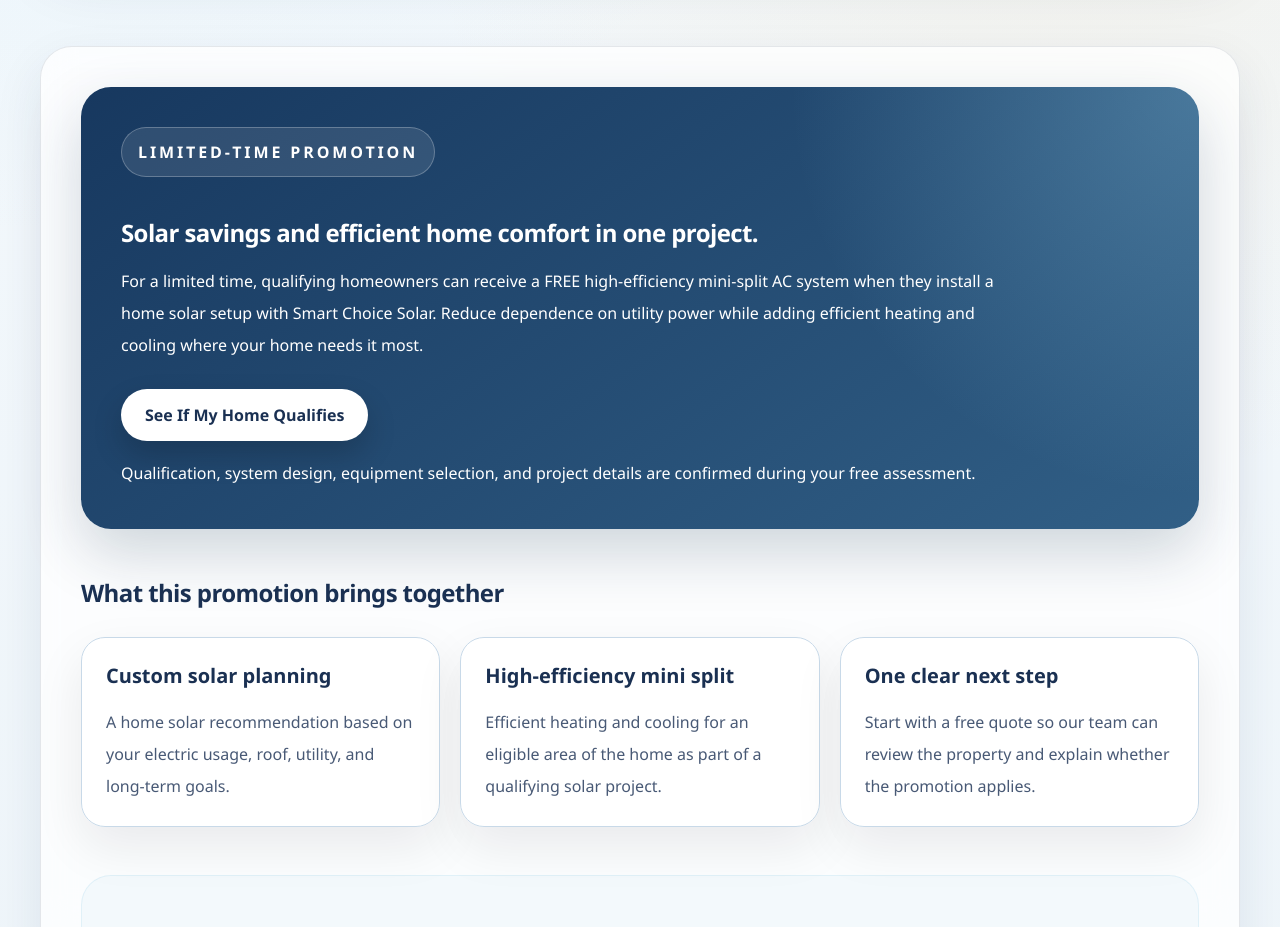
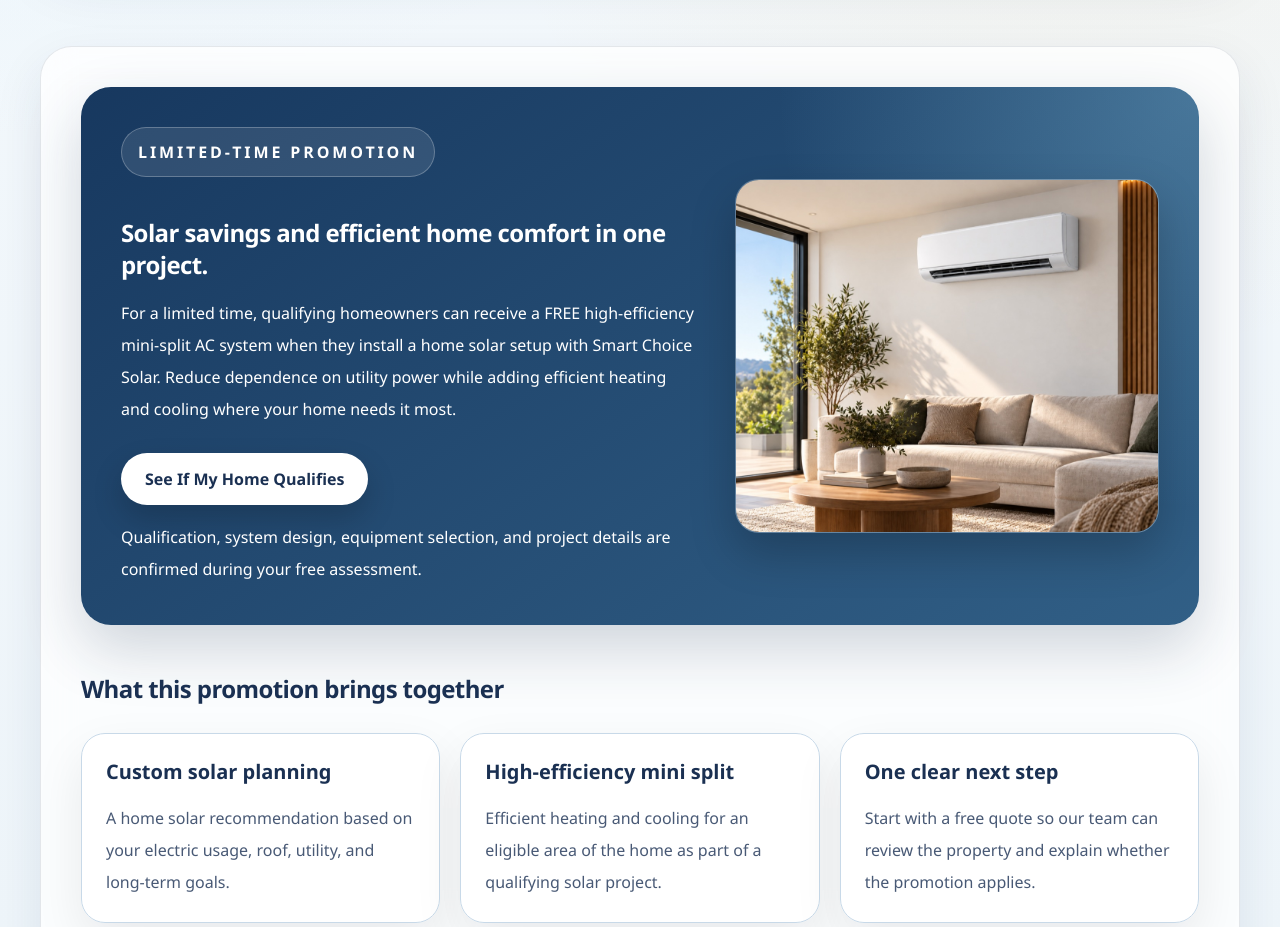
Before and after one commit to uriel-cmd/Smart-choice-solar-sitev2, a Next.js app: page /offers in a window 1280 px wide. Shown: the part 840-1767 px from the top of the page. Built offline with nearby package versions, Linux system fonts and the light colour scheme.

Commit message:
Add mini-split image to promotion

```diff
--- a/components/pages/offers-page-client.tsx
+++ b/components/pages/offers-page-client.tsx
@@ -1,4 +1,6 @@
 "use client";
+
+import Image from "next/image";
 
 import { ContentPage } from "@/components/content-page";
 import { useLanguage } from "@/components/language-provider";
@@ -64,11 +66,25 @@ export function OffersPageClient() {
   return (
     <ContentPage eyebrow={t.eyebrow} title={t.title} description={t.description}>
       <section className="overflow-hidden rounded-[30px] bg-[radial-gradient(circle_at_top_right,rgba(143,203,231,0.32),transparent_34%),linear-gradient(145deg,#17385f_0%,#315f86_100%)] p-6 text-white shadow-[0_24px_60px_rgba(26,48,82,0.2)] [&_h2]:!text-white [&_p]:!text-white sm:p-10">
-        <p className="!mt-0 inline-flex rounded-full border border-white/25 bg-white/10 px-4 py-2 text-xs font-semibold uppercase tracking-[0.18em] text-white/90">{t.badge}</p>
-        <h2 className="mt-6 max-w-4xl text-3xl font-semibold tracking-tight text-white sm:text-5xl">{t.offerTitle}</h2>
-        <p className="max-w-4xl text-base leading-8 text-white/85 sm:text-lg">{t.offerBody}</p>
-        <button type="button" onClick={() => openEstimatorEvent()} className="mt-7 rounded-full bg-white px-6 py-3.5 font-semibold text-slate shadow-[0_14px_30px_rgba(0,0,0,0.18)] transition hover:bg-cloud">{t.cta}</button>
-        <p className="mt-6 max-w-4xl text-sm leading-6 text-white/70">{t.callout}</p>
+        <div className="grid items-center gap-8 lg:grid-cols-[1.15fr_0.85fr] lg:gap-10">
+          <div>
+            <p className="!mt-0 inline-flex rounded-full border border-white/25 bg-white/10 px-4 py-2 text-xs font-semibold uppercase tracking-[0.18em] text-white/90">{t.badge}</p>
+            <h2 className="mt-6 text-3xl font-semibold tracking-tight text-white sm:text-5xl">{t.offerTitle}</h2>
+            <p className="text-base leading-8 text-white/85 sm:text-lg">{t.offerBody}</p>
+            <button type="button" onClick={() => openEstimatorEvent()} className="mt-7 rounded-full bg-white px-6 py-3.5 font-semibold text-slate shadow-[0_14px_30px_rgba(0,0,0,0.18)] transition hover:bg-cloud">{t.cta}</button>
+            <p className="mt-6 text-sm leading-6 text-white/70">{t.callout}</p>
+          </div>
+          <div className="mx-auto w-full max-w-md overflow-hidden rounded-[24px] border border-white/20 bg-white/10 shadow-[0_20px_45px_rgba(0,0,0,0.22)] lg:max-w-none">
+            <Image
+              src="/brand/mini-split-living-room.jpg"
+              alt="High-efficiency mini-split air conditioner in a modern living room"
+              width={1100}
+              height={916}
+              className="h-auto w-full object-cover"
+              sizes="(min-width: 1024px) 36vw, (min-width: 640px) 448px, calc(100vw - 48px)"
+            />
+          </div>
+        </div>
       </section>
 
       <section className="mt-12">
```
Also changed, not shown: public/brand/mini-split-living-room.jpg (added).
